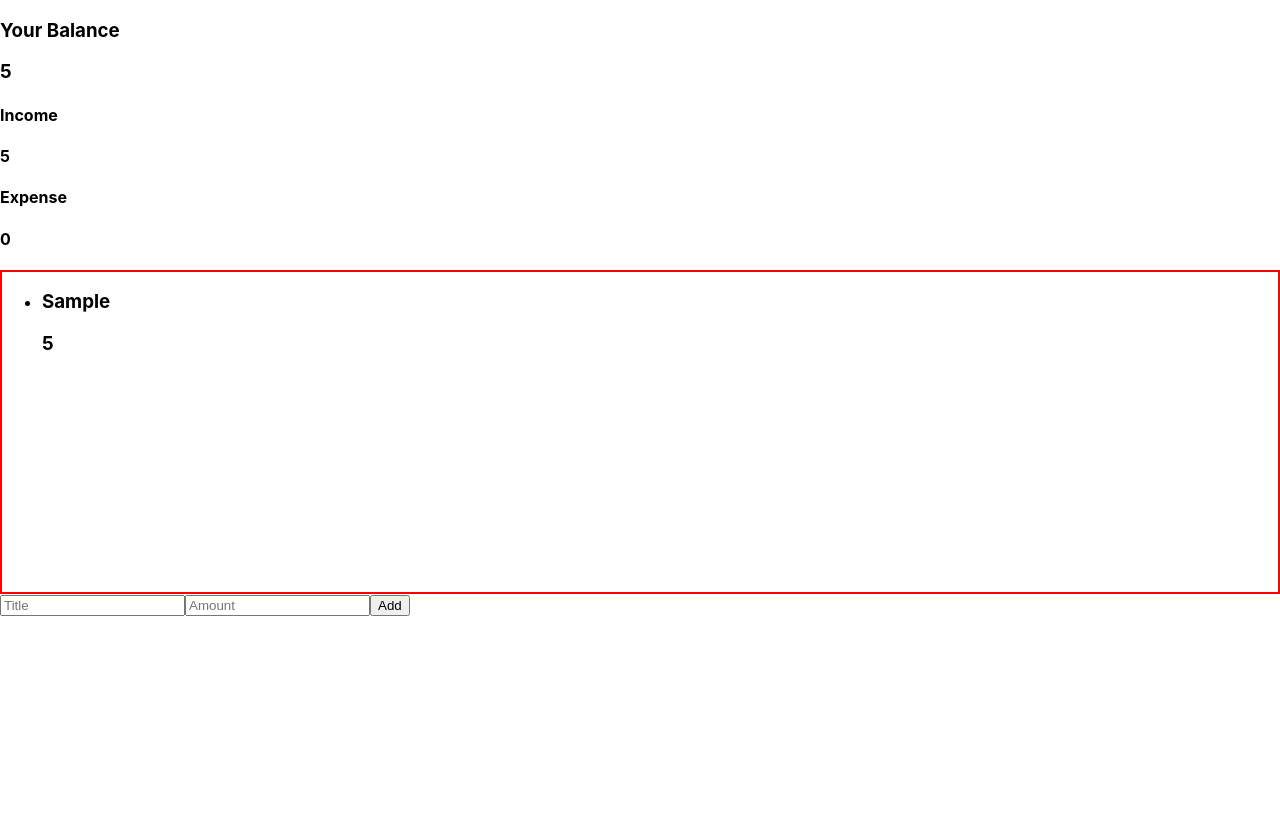
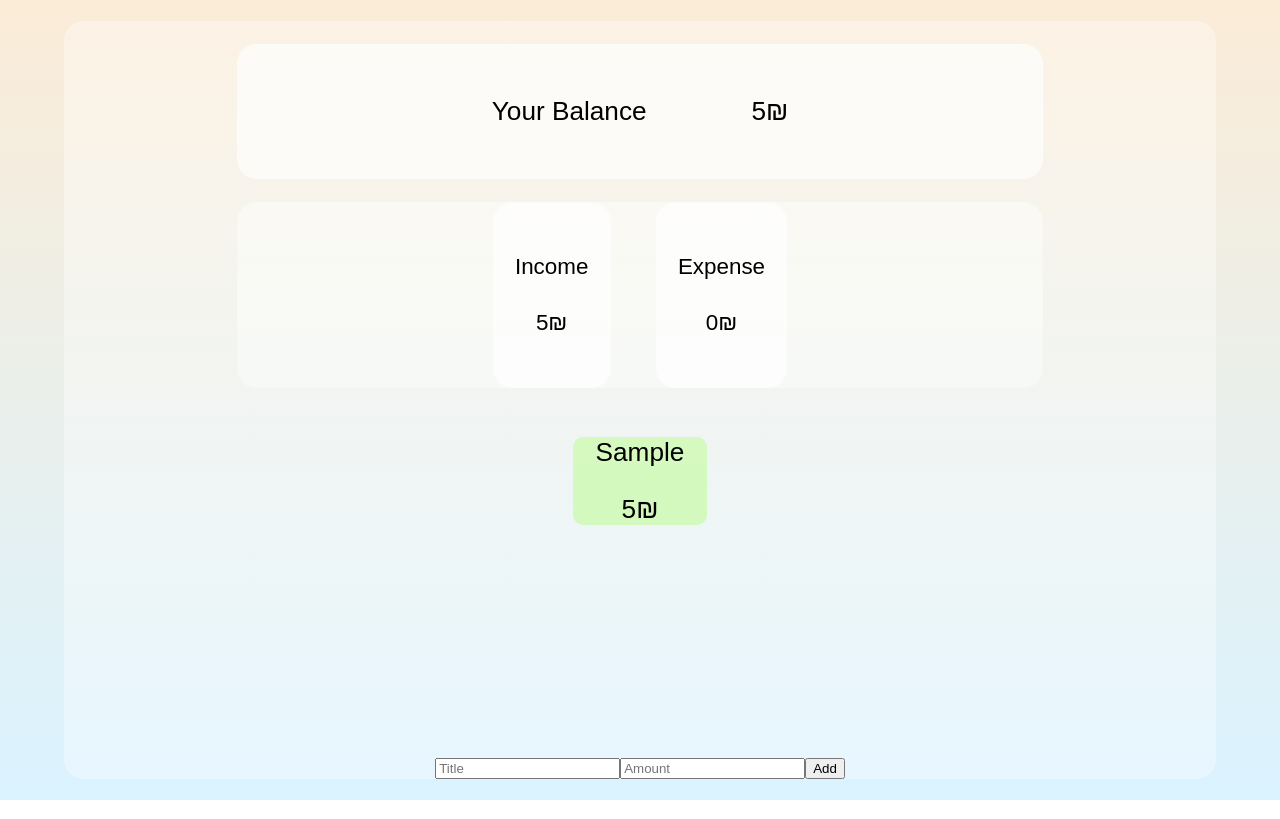
Before and after one commit to AsafEtinger/ExpenseTracker, a React (Create React App) app in the folder expense-tracker/: page / in a window 1280 px wide. Both pictures are taken after typing "Sample", "5" into the empty fields and a click on the button "Add". Built offline with nearby package versions, Linux system fonts and the light colour scheme; the HTML template or start-up script is replaced by a standard one.

Commit message:
Adding css

```diff
--- a/expense-tracker/src/App.js
+++ b/expense-tracker/src/App.js
@@ -4,12 +4,14 @@ import DisplayTransactions from "./Components/DisplayTransactions/DisplayTransac
 import AddingATransAction from "./Components/AddingATransaction/AddingATransaction";
 function App() {
   return (
-    <div className="App">
-      <DisplayBalance />
-      <div className={classes.DisplayTransactions}>
-        <DisplayTransactions />
+    <div className={classes.app}>
+      <div className={classes.app2}>
+        <DisplayBalance />
+        <div className={classes.divide}>
+          <DisplayTransactions />
+          <AddingATransAction />
+        </div>
       </div>
-      <AddingATransAction />
     </div>
   );
 }
--- a/expense-tracker/src/App.module.css
+++ b/expense-tracker/src/App.module.css
@@ -1,5 +1,18 @@
-.DisplayTransactions {
-  height: 40vh;
-  overflow: auto;
-  border: red solid 2px;
+.app {
+  min-height: 100vh;
+  display: flex;
 }
+
+.app2 {
+  text-align: center;
+  height: 90%;
+  width: 90%;
+  margin: auto;
+  background-color: rgba(255, 255, 255, 0.322);
+  border-radius: 20px;
+}
+
+.divide {
+  display: flex;
+  flex-direction: column;
+}
--- a/expense-tracker/src/Components/DisplayBalance/DisplayBalance.js
+++ b/expense-tracker/src/Components/DisplayBalance/DisplayBalance.js
@@ -1,6 +1,6 @@
 import IncomeOrExpense from "./IncomeOrExpense";
 import { useSelector } from "react-redux";
-
+import classes from "./DisplayBalance.module.css";
 const DisplayBalance = () => {
   const { transactionArray } = useSelector((state) => state.transactions);
 
@@ -21,10 +21,12 @@ const DisplayBalance = () => {
   const balance = incomeSum + expensesSum;
 
   return (
-    <div>
-      <h3>Your Balance</h3>
-      <h3>{balance}</h3>
-      <div>
+    <div className={classes.container}>
+      <div className={classes.balance}>
+        <h3 className={classes.yourBalanceText}>Your Balance</h3>
+        <h3 className={classes.balanceNumber}>{balance}₪</h3>
+      </div>
+      <div className={classes.incomeOrExpense}>
         <IncomeOrExpense type="Income" sum={incomeSum} />
         <IncomeOrExpense type="Expense" sum={expensesSum} />
       </div>
--- /dev/null
+++ b/expense-tracker/src/Components/DisplayBalance/DisplayBalance.module.css
@@ -0,0 +1,37 @@
+.container {
+  display: flex;
+  flex-direction: column;
+  justify-content: center;
+}
+.balance {
+  display: flex;
+  justify-content: center;
+  background-color: rgba(255, 255, 255, 0.678);
+  width: 70%;
+  border-radius: 20px;
+  margin: auto;
+  margin-top: 1em;
+}
+
+.incomeOrExpense {
+  display: flex;
+  flex-direction: row;
+  justify-content: center;
+  border-radius: 20px;
+  margin: 1em;
+  background-color: rgba(255, 255, 255, 0.377);
+  width: 70%;
+  margin: 1em auto auto;
+}
+
+.yourBalanceText {
+  padding: 1em;
+  margin: 1em;
+  font-weight: 400;
+}
+
+.balanceNumber {
+  padding: 1em;
+  margin: 1em;
+  font-weight: 400;
+}
--- a/expense-tracker/src/Components/DisplayBalance/IncomeOrExpense.js
+++ b/expense-tracker/src/Components/DisplayBalance/IncomeOrExpense.js
@@ -1,8 +1,10 @@
+import classes from "./IncomeOrExpense.module.css";
+
 const IncomeOrExpense = ({ type, sum }) => {
   return (
-    <div>
+    <div className={classes.incomeOrExpense}>
       <h4>{type}</h4>
-      <h4>{sum}</h4>
+      <h4>{sum}₪</h4>
     </div>
   );
 };
--- /dev/null
+++ b/expense-tracker/src/Components/DisplayBalance/IncomeOrExpense.module.css
@@ -0,0 +1,10 @@
+.incomeOrExpense {
+  padding: 1em;
+  margin: 0 1em;
+  background-color: rgba(255, 255, 255, 0.678);
+  border-radius: 20px;
+}
+
+.incomeOrExpense h4 {
+  font-weight: 400;
+}
--- a/expense-tracker/src/Components/DisplayTransactions/DisplayTransactions.js
+++ b/expense-tracker/src/Components/DisplayTransactions/DisplayTransactions.js
@@ -1,18 +1,39 @@
 import { useSelector } from "react-redux";
 import classes from "./DisplayTransactions.module.css";
+
+const transactionsList = (list) => {
+  return list.map((item, i) => {
+    return (
+      <li
+        key={i}
+        className={
+          item.sum > 0
+            ? classes.transactionPositive
+            : classes.transactionNegative
+        }
+      >
+        <h3>{item.name}</h3>
+        <h3>{item.sum}₪</h3>
+      </li>
+    );
+  });
+};
+
 const DisplayTransactions = () => {
   const { transactionArray } = useSelector((state) => state.transactions);
 
-  const transactionsList = transactionArray.map((item, i) => {
-    return (
-      <li key={i}>
-        <h3>{item.name}</h3>
-        <h3>{item.sum}</h3>
-      </li>
-    );
-  });
+  const positiveList = transactionArray.filter((item) => item.sum > 0);
+  const negativeList = transactionArray.filter((item) => item.sum < 0);
 
-  return <ul className={classes.container}>{transactionsList}</ul>;
+  const income = transactionsList(positiveList);
+  const expenses = transactionsList(negativeList);
+
+  return (
+    <div className={classes.container}>
+      <ul className={classes.DisplayTransactions}>{income}</ul>
+      <ul className={classes.DisplayTransactions}>{expenses}</ul>
+    </div>
+  );
 };
 
 export default DisplayTransactions;
--- a/expense-tracker/src/Components/DisplayTransactions/DisplayTransactions.module.css
+++ b/expense-tracker/src/Components/DisplayTransactions/DisplayTransactions.module.css
@@ -0,0 +1,47 @@
+.container {
+  display: flex;
+  flex-direction: row;
+  justify-content: center;
+}
+
+.DisplayTransactions {
+  overflow-y: scroll;
+  height: 40vh;
+  overflow: auto;
+  padding: 0;
+}
+
+.DisplayTransactions::-webkit-scrollbar {
+  display: none;
+}
+
+.DisplayTransactions {
+  -ms-overflow-style: none;
+  scrollbar-width: none;
+}
+
+.transactionPositive {
+  list-style-type: none;
+  background-color: rgba(203, 251, 172, 0.733);
+  border-radius: 10px;
+  font-weight: 400;
+  margin: 1em;
+  padding: 0 1em;
+}
+
+.transactionNegative {
+  list-style-type: none;
+  background-color: rgba(255, 188, 188, 0.692);
+  border-radius: 10px;
+  font-weight: 400;
+  margin: 1em;
+  padding: 0 1em;
+}
+
+.transactionPositive h3 {
+  font-weight: 400;
+}
+
+.transactionNegative h3 {
+  font-weight: 400;
+}
--- a/expense-tracker/src/index.css
+++ b/expense-tracker/src/index.css
@@ -1,11 +1,14 @@
 body {
   margin: 0;
-  font-family: -apple-system, BlinkMacSystemFont, "Segoe UI", "Roboto", "Oxygen",
-    "Ubuntu", "Cantarell", "Fira Sans", "Droid Sans", "Helvetica Neue",
-    sans-serif;
+  font-family: "Poppins", sans-serif;
   -webkit-font-smoothing: antialiased;
   -moz-osx-font-smoothing: grayscale;
-  height: 100vh;
+
+  background-image: linear-gradient(
+    rgb(251, 236, 215),
+    rgba(215, 242, 255, 0.924)
+  );
+  font-size: 1.4em;
 }
 
 code {
```
